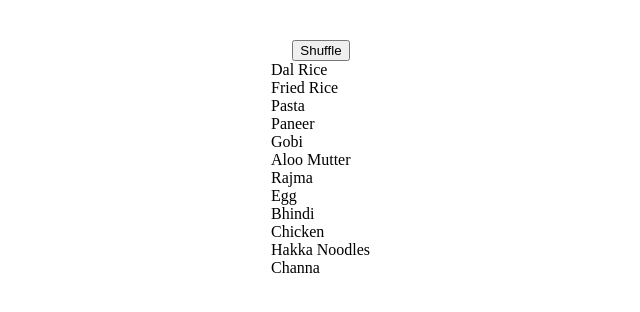
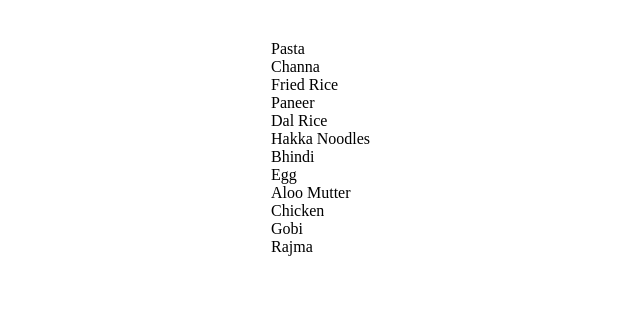
Before and after one commit to akashgudi/daily-menu-project, a React (Vite) app: page / in a window 1280 px wide. Shown: the top 312 px of the page, without its empty margins (319-959 px from the left). Built offline with nearby package versions, Linux system fonts and the light colour scheme.

Commit message:
added seeded shuffle

```diff
--- a/src/App.jsx
+++ b/src/App.jsx
@@ -14,17 +14,12 @@ import { getWeek } from './utils/getWeek'
 import { ItemCard } from './components/itemCard/ItemCard'
 
 function App() {
-
+  // const today = new Date('2023-1-31') for overrides
   const [menu, setMenu] = useState(ValidateMenu(shuffle(generateMenu(proteins, regular))))
-
-
-  const shuffleMenu = () => {
-    setMenu(shuffle((generateMenu(proteins, regular))))
-  }
 
   return (
     <>
-      <button onClick={shuffleMenu}>Shuffle</button>
+
       {menu.map((item, idx) => <ItemCard item={item} key={idx} />)}
     </>
   )
--- a/src/utils/shuffle.js
+++ b/src/utils/shuffle.js
@@ -4,9 +4,8 @@ import { getWeek } from "./getWeek";
 
 
 
-export function shuffle(array) {
+export function shuffle(array,today=new Date()) {
     // console.clear()
-    var today = new Date('2023-10-25')
 
     var dateString= `${getWeek(today)}${today.getFullYear()}${today.getMonth()}`
     let generate = seedrandom(dateString)
```
